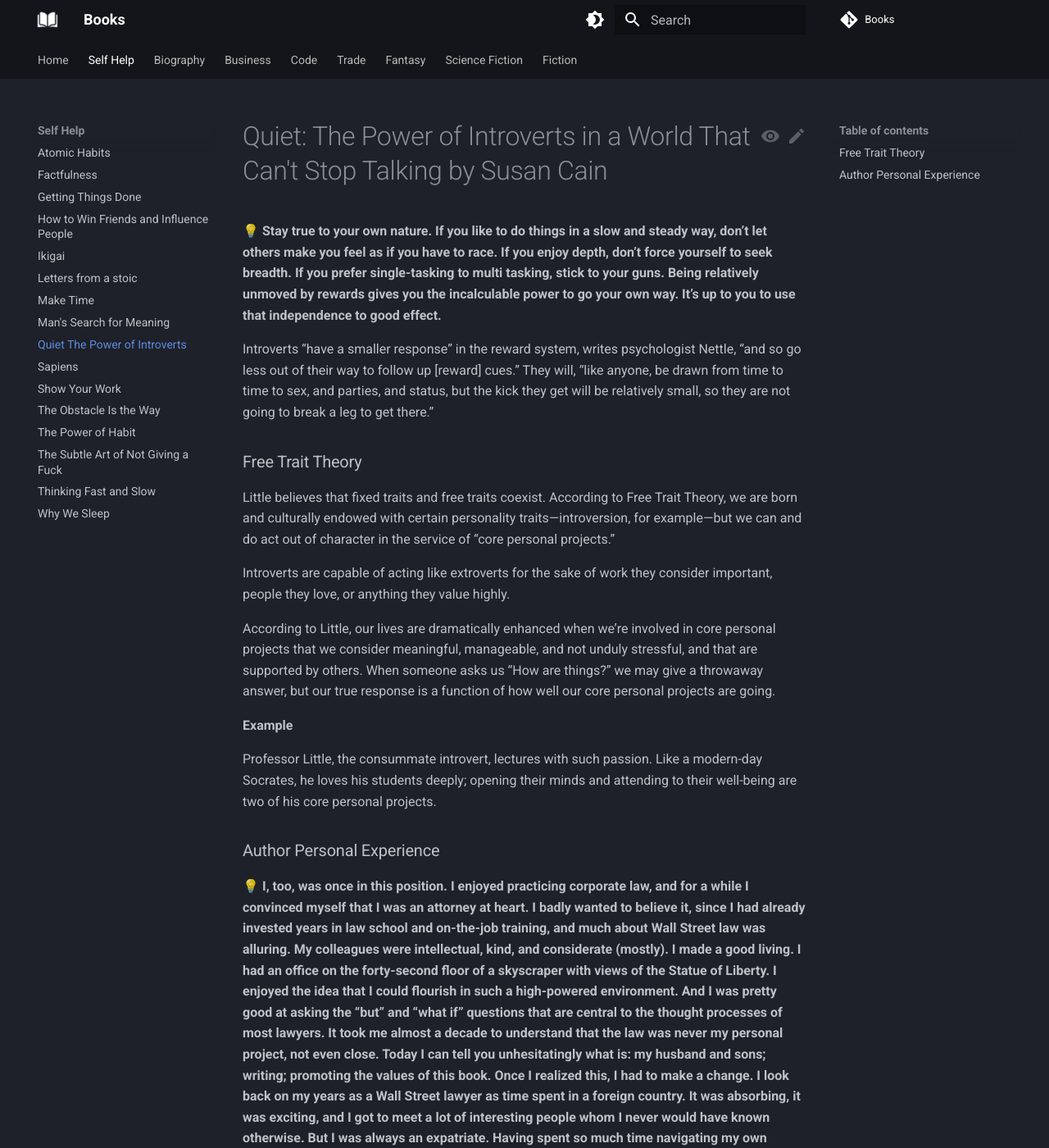
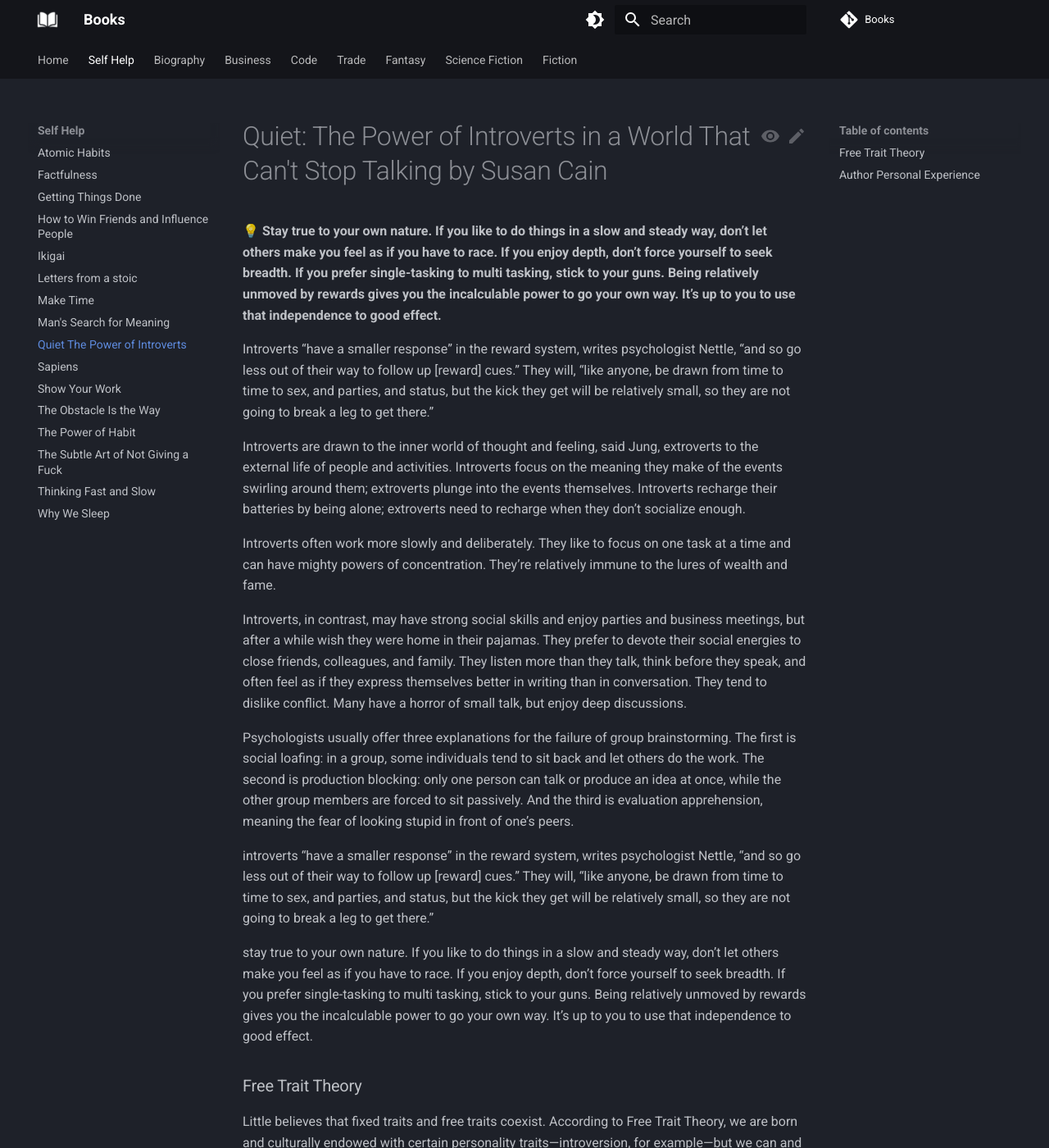
Before and after one commit to vivekkpatel/Books, an MkDocs documentation site: the page built from docs/Self Help/Quiet The Power of Introverts.md, in a window 1280 px wide and 1400 px high. Shown: the whole window at 82% size. Built offline with MkDocs 1.6.1 and Material for MkDocs 9.7.7, drawn with Linux system fonts in a browser that asks for light colours; comment, search, counter and statistics services are not loaded.

Commit message:
Add detailed insights on introverts' social preferences and brainstorming challenges

```diff
--- a/docs/Self Help/Quiet The Power of Introverts.md
+++ b/docs/Self Help/Quiet The Power of Introverts.md
@@ -3,6 +3,18 @@
 **💡 Stay true to your own nature. If you like to do things in a slow and steady way, don’t let others make you feel as if you have to race. If you enjoy depth, don’t force yourself to seek breadth. If you prefer single-tasking to multi tasking, stick to your guns. Being relatively unmoved by rewards gives you the incalculable power to go your own way. It’s up to you to use that independence to good effect.**
 
 Introverts “have a smaller response” in the reward system, writes psychologist Nettle, “and so go less out of their way to follow up [reward] cues.” They will, “like anyone, be drawn from time to time to sex, and parties, and status, but the kick they get will be relatively small, so they are not going to break a leg to get there.”
+
+Introverts are drawn to the inner world of thought and feeling, said Jung, extroverts to the external life of people and activities. Introverts focus on the meaning they make of the events swirling around them; extroverts plunge into the events themselves. Introverts recharge their batteries by being alone; extroverts need to recharge when they don’t socialize enough.
+
+Introverts often work more slowly and deliberately. They like to focus on one task at a time and can have mighty powers of concentration. They’re relatively immune to the lures of wealth and fame.
+
+Introverts, in contrast, may have strong social skills and enjoy parties and business meetings, but after a while wish they were home in their pajamas. They prefer to devote their social energies to close friends, colleagues, and family. They listen more than they talk, think before they speak, and often feel as if they express themselves better in writing than in conversation. They tend to dislike conflict. Many have a horror of small talk, but enjoy deep discussions.
+
+Psychologists usually offer three explanations for the failure of group brainstorming. The first is social loafing: in a group, some individuals tend to sit back and let others do the work. The second is production blocking: only one person can talk or produce an idea at once, while the other group members are forced to sit passively. And the third is evaluation apprehension, meaning the fear of looking stupid in front of one’s peers.
+
+introverts “have a smaller response” in the reward system, writes psychologist Nettle, “and so go less out of their way to follow up [reward] cues.” They will, “like anyone, be drawn from time to time to sex, and parties, and status, but the kick they get will be relatively small, so they are not going to break a leg to get there.”
+
+stay true to your own nature. If you like to do things in a slow and steady way, don’t let others make you feel as if you have to race. If you enjoy depth, don’t force yourself to seek breadth. If you prefer single-tasking to multi tasking, stick to your guns. Being relatively unmoved by rewards gives you the incalculable power to go your own way. It’s up to you to use that independence to good effect.
 
 ### Free Trait Theory
 
```
